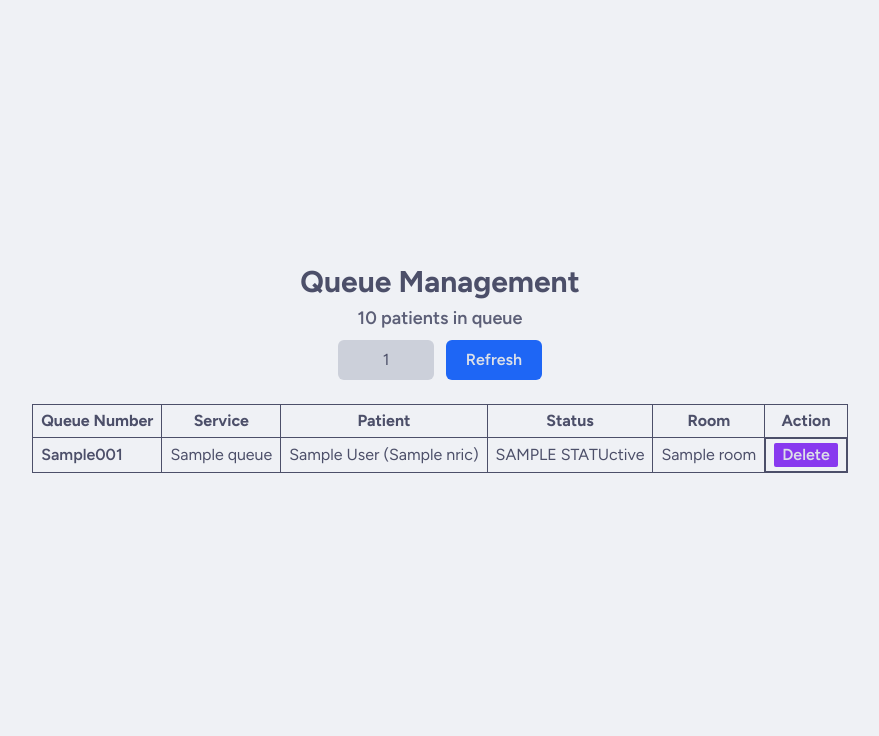
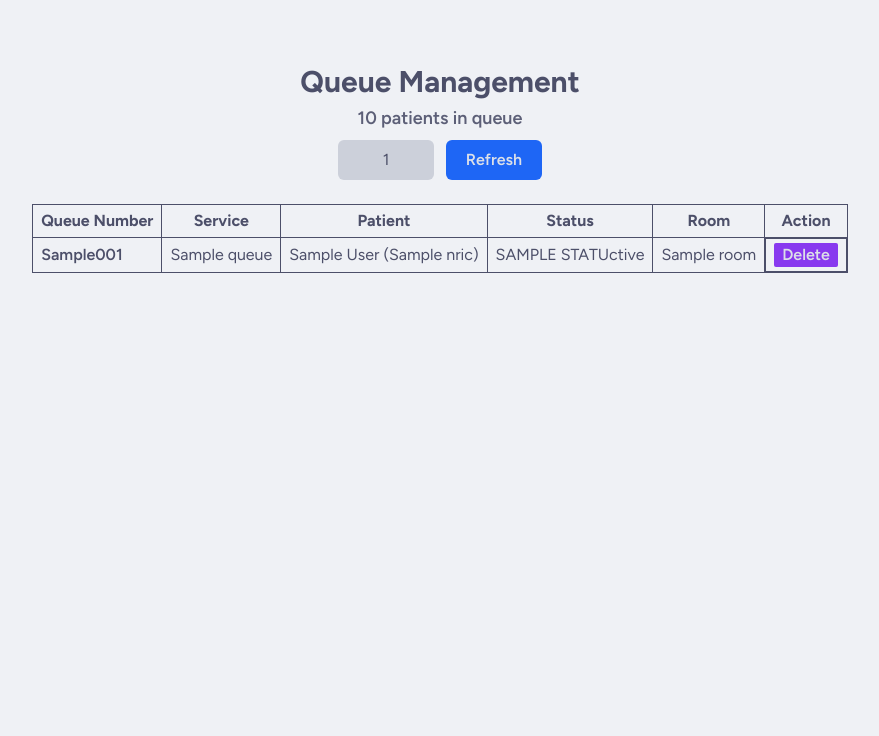
Before and after one commit to thaddeuskkr/pay2live, a Flask app: template templates/manage_queue.html in a window 1280 px wide. Shown: the part 64-800 px from the top of the page, without its empty margins (200-1079 px from the left). Run offline with Flask 3, Linux system fonts and the light colour scheme; the template is opened without the code that fills it: most values are stand-ins (such as "Sample title", 1, 10 or a date in 2020); parts of the project's set-up code (start-up, migrations or seed data) failed here and were passed over.

Commit message:
fix: top align queue management
Signed-off-by: Thaddeus Kuah <tk@tkkr.dev>

```diff
--- a/templates/manage_queue.html
+++ b/templates/manage_queue.html
@@ -7,7 +7,7 @@
 
     <body class="bg-base text-text">
         {% block navbar %} {% include 'includes/navbar.html' %} {% endblock %}
-        <div class="mt-16 flex h-[calc(100vh-64px)] w-full flex-col items-center justify-center">
+        <div class="mx-auto mt-16 flex h-[calc(100vh-64px)] max-w-4xl flex-col items-center pt-16">
             <h1 class="mb-1 text-center text-3xl font-bold text-text">Queue Management</h1>
             <div class="mb-6 text-center">
                 <p class="mb-2 text-lg font-semibold text-subtext1">{{ waiting }} patients in queue</p>
```
